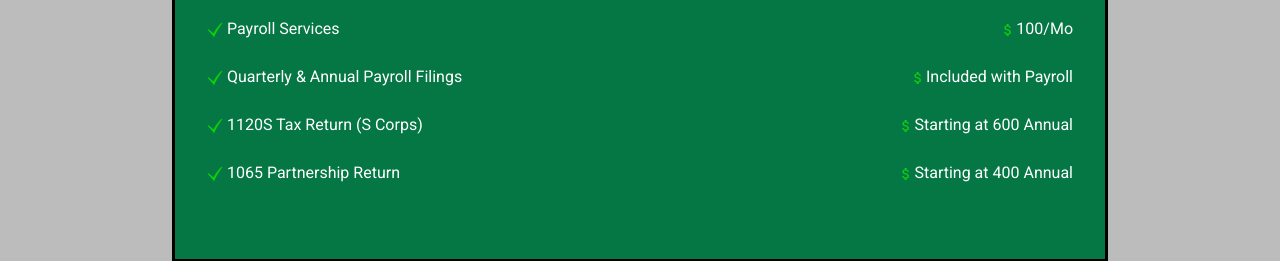
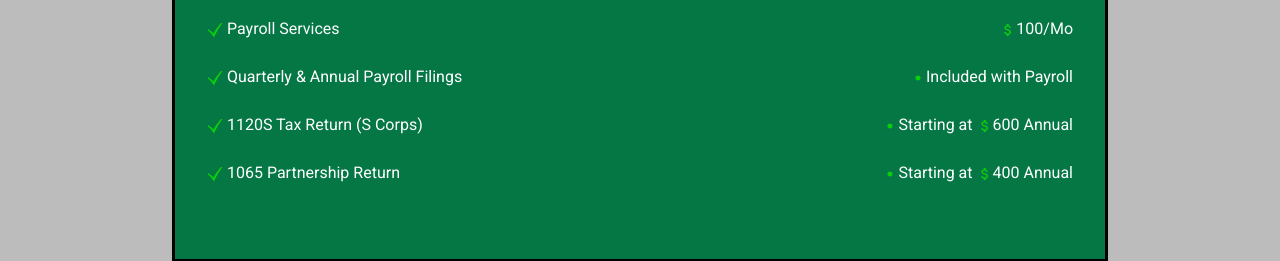
Before and after one commit to Jmajane/teece-tax, a React (Create React App) app: page /SmallBusiness in a window 1280 px wide. Shown: the part 399-660 px from the top of the page. Built offline with nearby package versions, Linux system fonts and the light colour scheme.

Commit message:
updated business page

```diff
--- a/src/pages/smallBusiness/SmallBusiness.jsx
+++ b/src/pages/smallBusiness/SmallBusiness.jsx
@@ -4,6 +4,7 @@ import Footer from '../footer/Footer'
 
 import {GiCheckMark} from 'react-icons/gi'
 import {MdAttachMoney} from 'react-icons/md'
+import {RxDotFilled} from 'react-icons/rx'
 
 const SmallBusiness = () => {
   return (
@@ -29,15 +30,15 @@ const SmallBusiness = () => {
             </li>
             <li>
               <p><GiCheckMark className='home__list-icon' /> Quarterly & Annual Payroll Filings</p>
-              <p className='smallBusiness__mobile'><MdAttachMoney className='home__list-icon' />Included with Payroll</p>
+              <p className='smallBusiness__mobile'><RxDotFilled className='home__list-icon' />Included with Payroll</p>
             </li>
             <li>
               <p><GiCheckMark className='home__list-icon' /> 1120S Tax Return (S Corps)</p>
-              <p className='smallBusiness__mobile'><MdAttachMoney className='home__list-icon' />Starting at 600 Annual</p>
+              <p className='smallBusiness__mobile'><RxDotFilled className='home__list-icon' />Starting at <MdAttachMoney className='home__list-icon' />600 Annual</p>
             </li>
             <li>
               <p><GiCheckMark className='home__list-icon' /> 1065 Partnership Return</p>
-              <p className='smallBusiness__mobile'><MdAttachMoney className='home__list-icon' />Starting at 400 Annual</p>
+              <p className='smallBusiness__mobile'><RxDotFilled className='home__list-icon' />Starting at <MdAttachMoney className='home__list-icon' />400 Annual</p>
             </li>
           </ul>
         </article>
```
